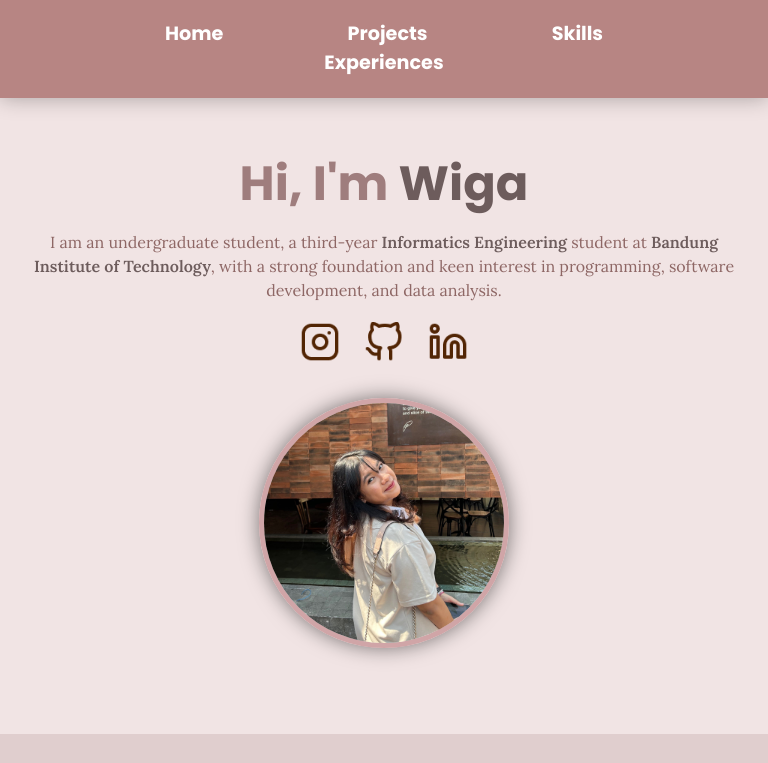
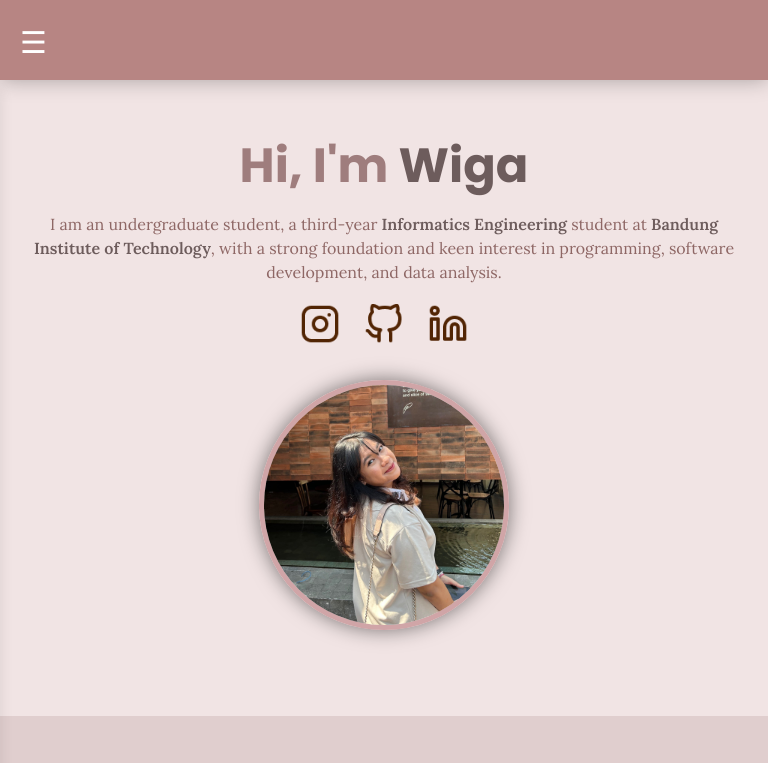
Before and after one commit to wigaandini/WBD-Portofolio, a plain HTML site: page index.html in a window 768 px wide. Shown: the top 763 px of the page. Drawn offline with Linux system fonts and the light colour scheme.

Commit message:
fix: hamburger icon

```diff
--- a/index.html
+++ b/index.html
@@ -1,9 +1,6 @@
 <!DOCTYPE html>
 <html lang="en">
 <head>
-    <meta charset="UTF-8">
-    <meta name="viewport" content="width=device-width, initial-scale=1.0">
-    <meta http-equiv="X-UA-Compatible" content="IE=edge">
     <title>Wiga's Personal Website</title>
     <link href="https://fonts.googleapis.com/css2?family=Lora:wght@400;600&family=Poppins:wght@400;700&display=swap" rel="stylesheet">
     <link rel="stylesheet" href="style.css">
@@ -11,8 +8,10 @@
 <body>
 <header>
     <div class="container">
+        <input type="checkbox" id="menu-toggle">
+        <label for="menu-toggle" class="hamburger">&#9776;</label>
         <nav>
-                <ul>
+            <ul class="menu">
                 <li><a href="#home">Home</a></li>
                 <li><a href="#projects">Projects</a></li>
                 <li><a href="#skills">Skills</a></li>
@@ -21,6 +20,7 @@
         </nav>
     </div>
 </header>
+
 
     <section id="home">
         <div class="intro">
--- a/style.css
+++ b/style.css
@@ -51,6 +51,19 @@ nav ul li a {
 nav ul li a:hover {
     color: #e7c2c2;
     transition: all 0.3s ease-in-out;
+}
+
+/* Hamburger icon */
+.hamburger {
+    display: none;
+    font-size: 30px;
+    cursor: pointer;
+    color: white;
+    position: absolute;
+}
+
+#menu-toggle {
+    display: none;
 }
 
 
@@ -114,8 +127,8 @@ nav ul li a:hover {
 
 .intro-photo img {
     border-radius: 50%;
-    width: 400px;
-    height: 400px;
+    width: 350px;
+    height: 350px;
     object-fit: cover;
     border: 5px solid #d0a5a7;
     box-shadow: 0 0 20px rgba(0, 0, 0, 0.5);
@@ -361,6 +374,16 @@ footer p {
     transition: all 0.3s ease-in-out;
 }
 
+/*  Desktop Size */
+@media (min-width: 1024x) {
+    nav ul {
+        display: block; /* Menu visible on desktop */
+    }
+
+    .hamburger {
+        display: none; /* Hide hamburger on desktop */
+    }
+}
 
 /* Tablet Size */
 @media (max-width: 1024px) and (min-width: 768px) {
@@ -408,13 +431,52 @@ footer p {
     .experience-title, .projects-header {
         font-size: 2.5rem;
     }
+
+    nav ul.menu{
+        display: none;
+    }
+
+    .hamburger {
+        display: block;
+    }
+
+    nav ul.menu {
+        display: block;
+        position: fixed;
+        top: 0;
+        left: 0;
+        width: 50%;
+        height: 100%;
+        background-color: #a87575;
+        opacity: 0.95;
+        padding: 2em 0;
+        box-shadow: 0px 8px 16px rgba(0, 0, 0, 0.1);
+        transition: transform 0.4s ease;
+        transform: translateX(-100%);
+        z-index: 9999;
+        margin-top: 80px;
+    }
+
+    #menu-toggle:checked + .hamburger + nav ul.menu {
+        transform: translateX(0);
+    }
+
+    nav ul li {
+        display: block;
+        text-align: center;
+        margin: 40px 0;
+    }
+
+    header {
+        height: 80px;
+    }
 }
 
 
 /* Mobile Size */
 @media (max-width: 768px) {
     .container {
-        padding: 0 10px;
+        padding: 0 20px;
     }
 
     #home {
@@ -490,4 +552,43 @@ footer p {
     .socmed {
         gap: 10px;
     }
+
+    nav ul.menu{
+        display: none;
+    }
+
+    .hamburger {
+        display: block;
+    }
+
+    nav ul.menu {
+        display: block;
+        position: fixed;
+        top: 0;
+        left: 0;
+        width: 50%;
+        height: 100%;
+        background-color: #a87575;
+        opacity: 0.95;
+        padding: 2em 0;
+        box-shadow: 0px 8px 16px rgba(0, 0, 0, 0.1);
+        transition: transform 0.4s ease;
+        transform: translateX(-100%);
+        z-index: 9999;
+        margin-top: 80px;
+    }
+
+    #menu-toggle:checked + .hamburger + nav ul.menu {
+        transform: translateX(0);
+    }
+
+    nav ul li {
+        display: block;
+        text-align: center;
+        margin: 40px 0;
+    }
+
+    header {
+        height: 80px;
+    }
 }
```
Lines whose indentation alone changed are shown as unchanged.
